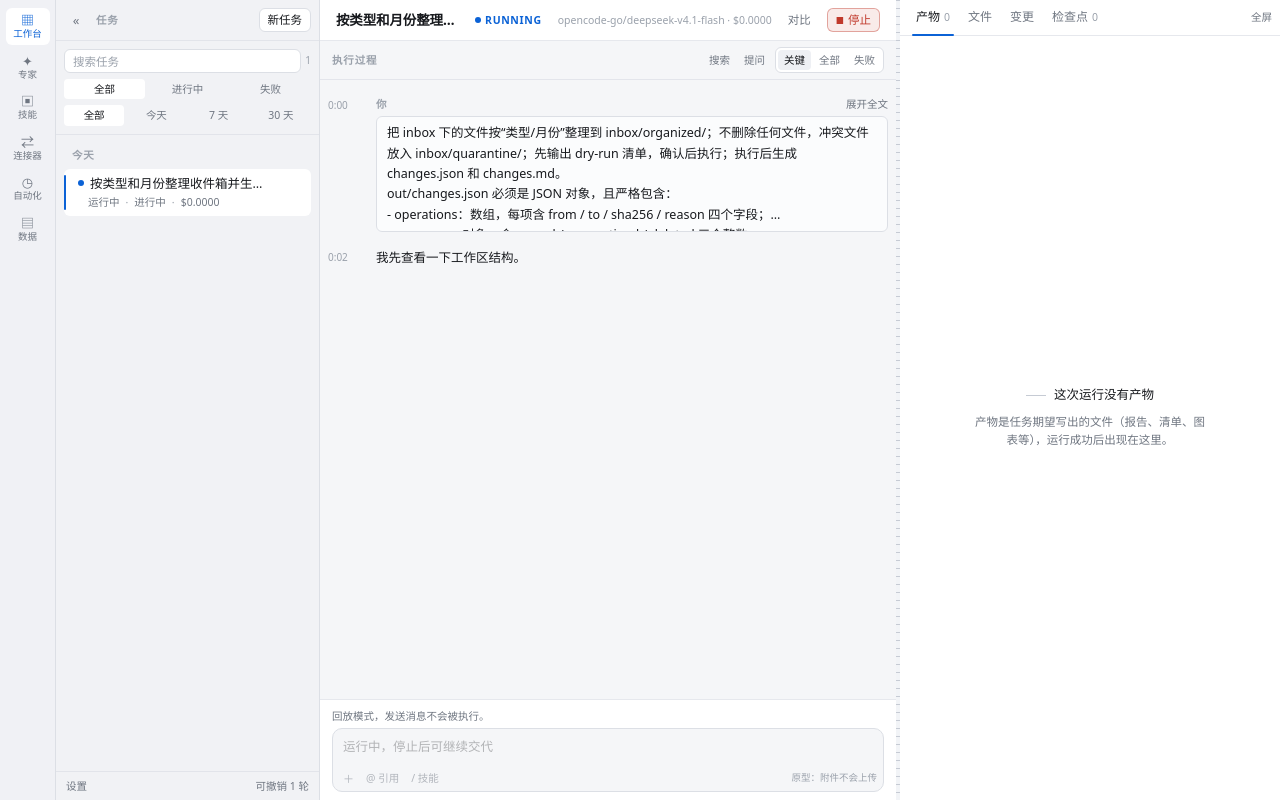
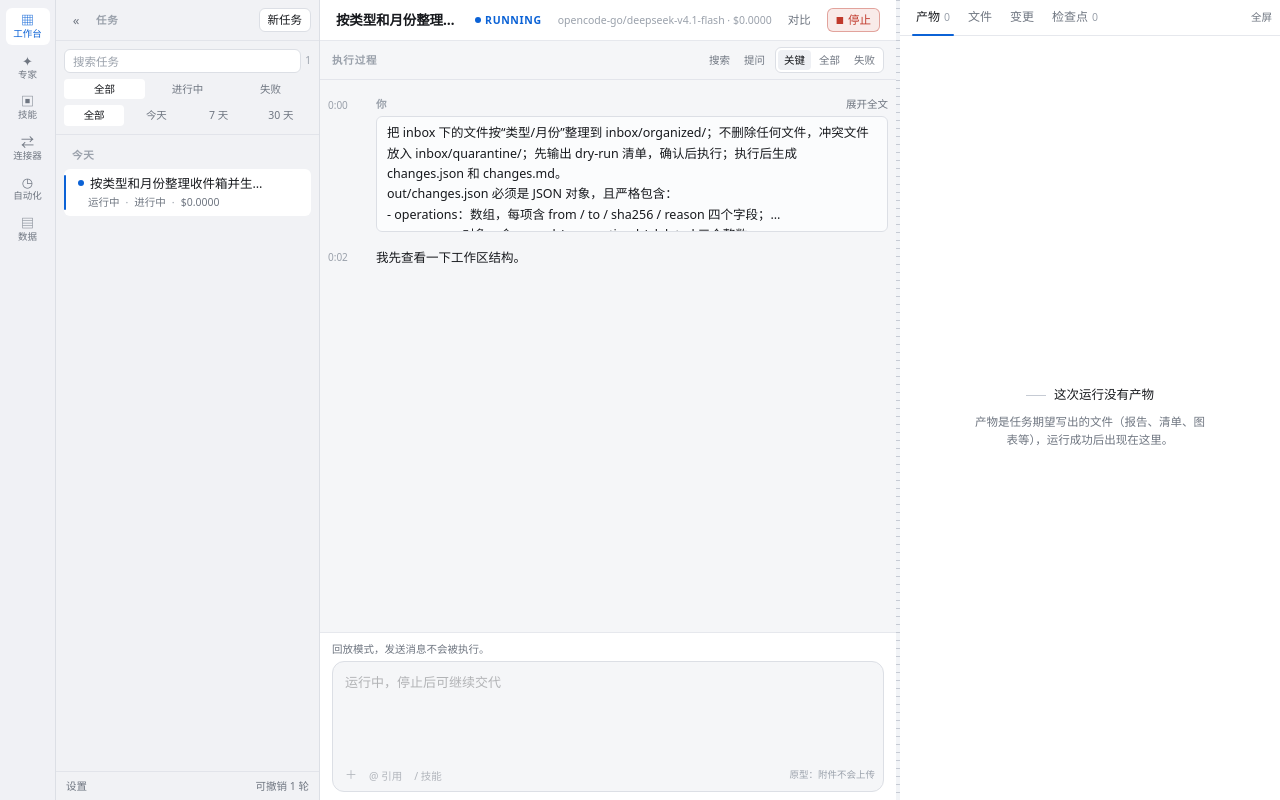
Before and after one commit to Fi2zz/conatus_work, a React (Vite) app in the folder ui/: page / in a window 1280 px wide. Built offline with nearby package versions, Linux system fonts and the light colour scheme.

Commit message:
feat(work-ui): 放大输入框并把发送/停止收进框内

```diff
--- a/ui/src/features/conversation/Composer.tsx
+++ b/ui/src/features/conversation/Composer.tsx
@@ -31,7 +31,7 @@ export function Composer(): JSX.Element {
     const node = area.current
     if (!node) return
     node.style.height = 'auto'
-    node.style.height = `${Math.min(node.scrollHeight, 160)}px`
+    node.style.height = `${Math.max(84, Math.min(node.scrollHeight, 220))}px`
   }, [draft])
 
   async function send(): Promise<void> {
@@ -94,10 +94,9 @@ export function Composer(): JSX.Element {
           {error}
         </p>
       ) : null}
-      <div className="flex items-end gap-2">
-        <div className="flex-1 rounded-lg border border-line bg-canvas transition-colors focus-within:border-accent/60">
+      <div data-testid="composer-box" className="rounded-xl border border-line bg-canvas transition-colors focus-within:border-accent/60">
         {attachments.length > 0 ? (
-            <div className="flex flex-wrap gap-1 px-2 pt-1.5">
+          <div className="flex flex-wrap gap-1 px-3 pt-2">
             {attachments.map((name) => (
               <span
                 key={name}
@@ -127,7 +126,7 @@ export function Composer(): JSX.Element {
           }}
           onKeyDown={onKeyDown}
           disabled={disabled}
-            rows={1}
+          rows={4}
           placeholder={
             pendingApproval
               ? '等待审批…'
@@ -135,15 +134,18 @@ export function Composer(): JSX.Element {
                 ? '运行中，停止后可继续交代'
                 : '继续交代任务，⌘↵ 发送'
           }
-            className="max-h-40 w-full resize-none bg-transparent px-2.5 py-2 text-[12.5px] leading-relaxed outline-none disabled:opacity-60"
+          className="max-h-[220px] min-h-[84px] w-full resize-none bg-transparent px-3 pt-2.5 pb-1 text-[13px] leading-relaxed outline-none disabled:opacity-60"
         />
+        <div className="flex items-center gap-1 px-2 pb-1.5">
           <ComposerTools disabled={disabled || running} onAttach={addAttachment} onInsert={insert} />
-        </div>
+          <span className="ml-auto hidden text-[9.5px] text-ink-faint sm:inline">原型：附件不会上传</span>
           {pendingApproval || replay ? null : running && run ? (
             <Button
               variant="danger"
+              size="sm"
               data-testid="composer-stop"
               aria-label="停止运行"
+              title="停止运行"
               disabled={stopping}
               onClick={() => {
                 setStoppingRun(run.id)
@@ -151,25 +153,28 @@ export function Composer(): JSX.Element {
                   .cancelTask(run.id)
                   .catch(() => setStoppingRun(null))
               }}
-            className="mb-0.5"
+              className="h-7 w-7 shrink-0 rounded-full p-0 text-[11px]"
             >
               <span aria-hidden className="text-[9px] leading-none">
                 ■
               </span>
-            {stopping ? '停止中…' : '停止'}
             </Button>
           ) : (
             <Button
               variant="primary"
+              size="sm"
               data-testid="composer-send"
+              aria-label="发送"
+              title="发送（⌘↵）"
               disabled={disabled || draft.trim() === ''}
               onClick={() => void send()}
-            className="mb-0.5"
+              className="h-7 w-7 shrink-0 rounded-full p-0 text-[14px] leading-none"
             >
-            {sending ? '发送中…' : '发送'}
+              <span aria-hidden>{sending ? '…' : '↑'}</span>
             </Button>
           )}
         </div>
       </div>
+    </div>
   )
 }
--- a/ui/src/features/conversation/ComposerTools.tsx
+++ b/ui/src/features/conversation/ComposerTools.tsx
@@ -32,13 +32,13 @@ export function ComposerTools({ disabled, onAttach, onInsert }: ComposerToolsPro
   }
 
   return (
-    <div className="relative flex items-center gap-1 px-1.5 pb-1">
+    <div className="relative flex items-center gap-1">
       <button
         type="button"
         data-testid="composer-attach"
         disabled={disabled}
         onClick={() => setMenu(menu === 'attach' ? null : 'attach')}
-        className="rounded-sm px-1 text-[11px] text-ink-muted hover:bg-panel-muted hover:text-ink disabled:opacity-50"
+        className="rounded-sm px-1 text-[12px] text-ink-muted hover:bg-panel-muted hover:text-ink disabled:opacity-50"
       >
         ＋
       </button>
@@ -60,7 +60,6 @@ export function ComposerTools({ disabled, onAttach, onInsert }: ComposerToolsPro
       >
         / 技能
       </button>
-      <span className="ml-auto text-[9.5px] text-ink-faint">原型：附件不会上传</span>
 
       {menu ? (
         <div
```
Also changed, not shown: 2 other files (tests, documents, lock files or other folders). Lines whose indentation alone changed are shown as unchanged.
